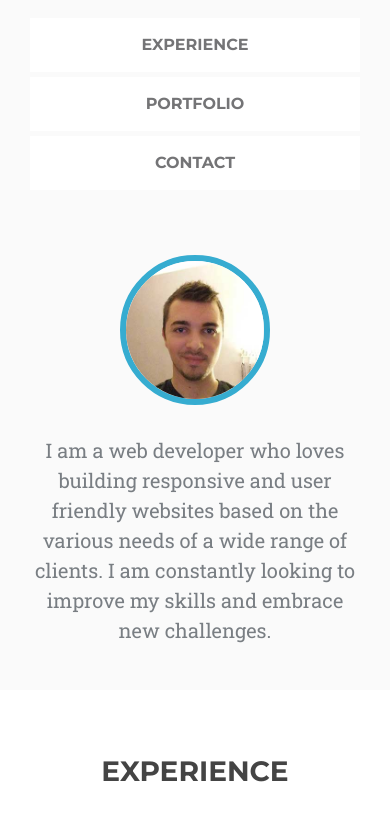
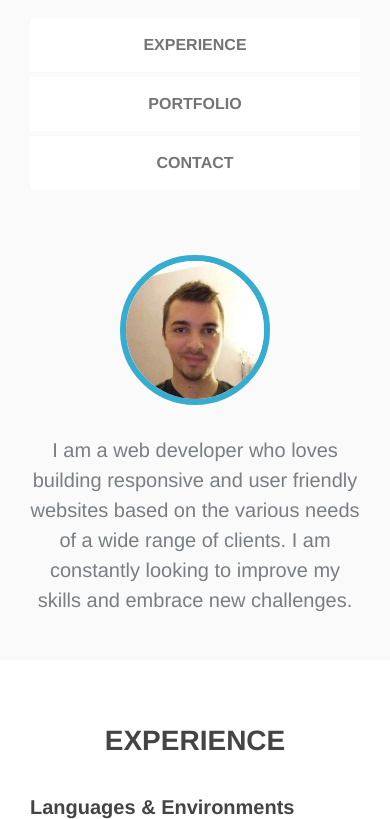
Before and after one commit to danhayden/danhayden.github.io, a website: page public/index.html in a window 390 px wide. Shown: the part 94-913 px from the top of the page. Drawn offline with Linux system fonts and the light colour scheme.

Commit message:
delay loading of google fonts (PageSpeed increased from 69 to 81 on mobile)

```diff
--- a/public/index.html
+++ b/public/index.html
@@ -3,7 +3,6 @@
 <head>
   <title>Dan Hayden</title>
   <meta name="viewport" content="width=device-width">
-  <link rel="stylesheet" href="https://fonts.googleapis.com/css?family=Montserrat:400,700|Roboto+Slab">
   <link rel="stylesheet" href="css/styles.css">
 </head>
 <body>
@@ -268,5 +267,20 @@
       </footer>
     </div>
   </div>
+
+  <script>
+    (function () {
+      var readyStateCheckInterval = setInterval(function () {
+        if (document.readyState === 'complete') {
+          var stylesheet = document.createElement('style');
+          stylesheet.setAttribute('rel', 'stylesheet');
+          stylesheet.setAttribute('type', 'text/css');
+          stylesheet.setAttribute('href', 'https://fonts.googleapis.com/css?family=Montserrat:400,700|Roboto+Slab');
+          document.head.appendChild(stylesheet);
+          document.body.parentNode.classList.add('fonts-loaded');
+        }
+      }, 10);
+    })();
+  </script>
 </body>
 </html>
--- a/src/styles/components/_base.scss
+++ b/src/styles/components/_base.scss
@@ -2,8 +2,12 @@
   background: $background-color--primary;
   color: $font-color--primary;
   font-size: $font-size--primary;
-  font-family: $font-family--primary;
+  font-family: $font-family;
   line-height: $line-height--primary;
+
+  &.fonts-loaded {
+    font-family: $font-family--primary;
+  }
 }
 
 .cf {
--- a/src/styles/components/_intro.scss
+++ b/src/styles/components/_intro.scss
@@ -23,8 +23,11 @@
 .intro__content {
   text-align: center;
   font-size: $font-size--intro;
-  font-family: $font-family--secondary;
   font-weight: 400;
+
+  .fonts-loaded & {
+    font-family: $font-family--secondary;
+  }
 
   @include media(medium) {
     text-align: left;
--- a/src/styles/variables/_typography.scss
+++ b/src/styles/variables/_typography.scss
@@ -1,5 +1,6 @@
 @import '../mixins/pixel-conversions';
 
+$font-family: 'Helvetica Neue', Helvetica, Arial, sans-serif;
 $font-family--primary: 'Montserrat', 'Helvetica Neue', Helvetica, Arial, sans-serif;
 $font-family--secondary: 'Roboto Slab', $font-family--primary;
 
```
Also changed, not shown: public/css/styles.css, 1 other file.
